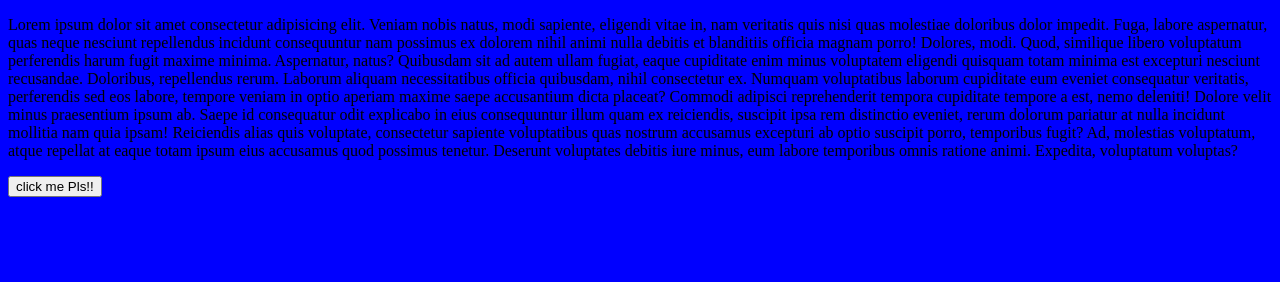
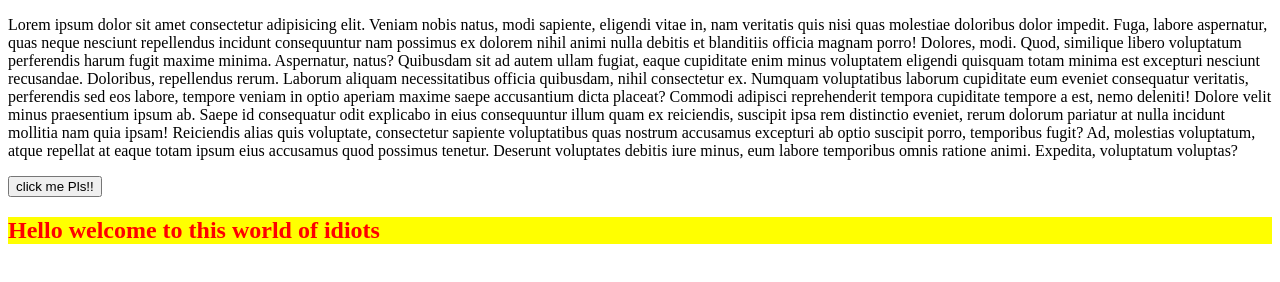
Before and after one commit to thebhavyansh/Web-dev, a plain HTML site: page Lab4/t5.html in a window 1280 px wide. Both pictures are taken after a click on the button "click me Pls!!". Drawn offline with Linux system fonts and the light colour scheme.

Commit message:
Update t5.html

```diff
--- a/Lab4/t5.html
+++ b/Lab4/t5.html
@@ -7,7 +7,7 @@
     <title>Document</title>
     <style>
         .myclass{
-            background-color: blue;
+            background-color: yellow;
         }
     </style>
 </head>
@@ -20,14 +20,14 @@
     </main>
     <article >
 
-        <h1 id="rem">Hello welcome to this world of idiots</h1>
+        <h1 id="demo">Hello welcome to this world of idiots</h1>
     </article>
 
     <script>
         Changeme = function(){
             var myMain = document.querySelector('h1');
             myMain.style.color = "blue";
-            document.body.className = "myclass";
+            myMain.className = "myclass";
             document.getElementById("demo").style.color = "red";
 
         }
```
